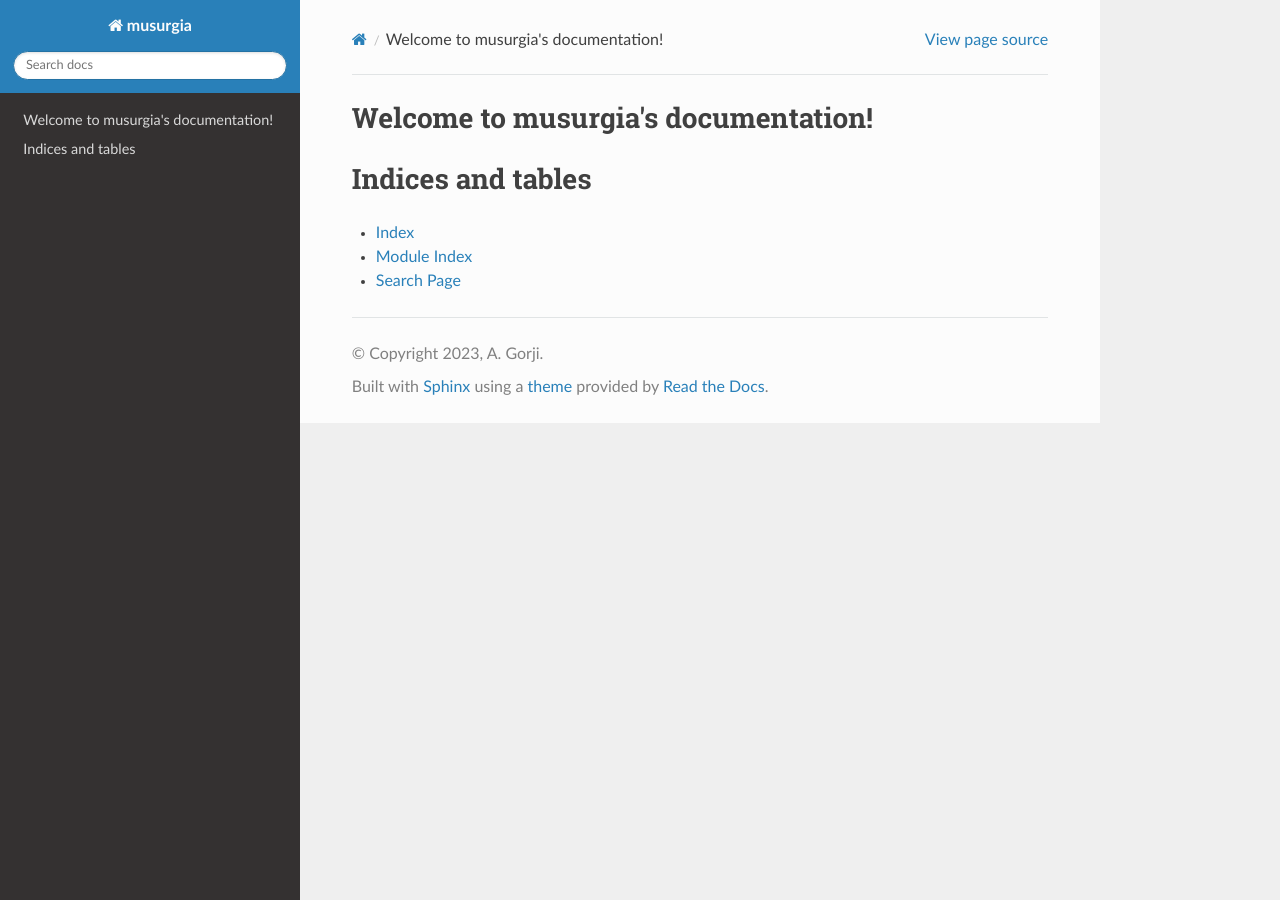
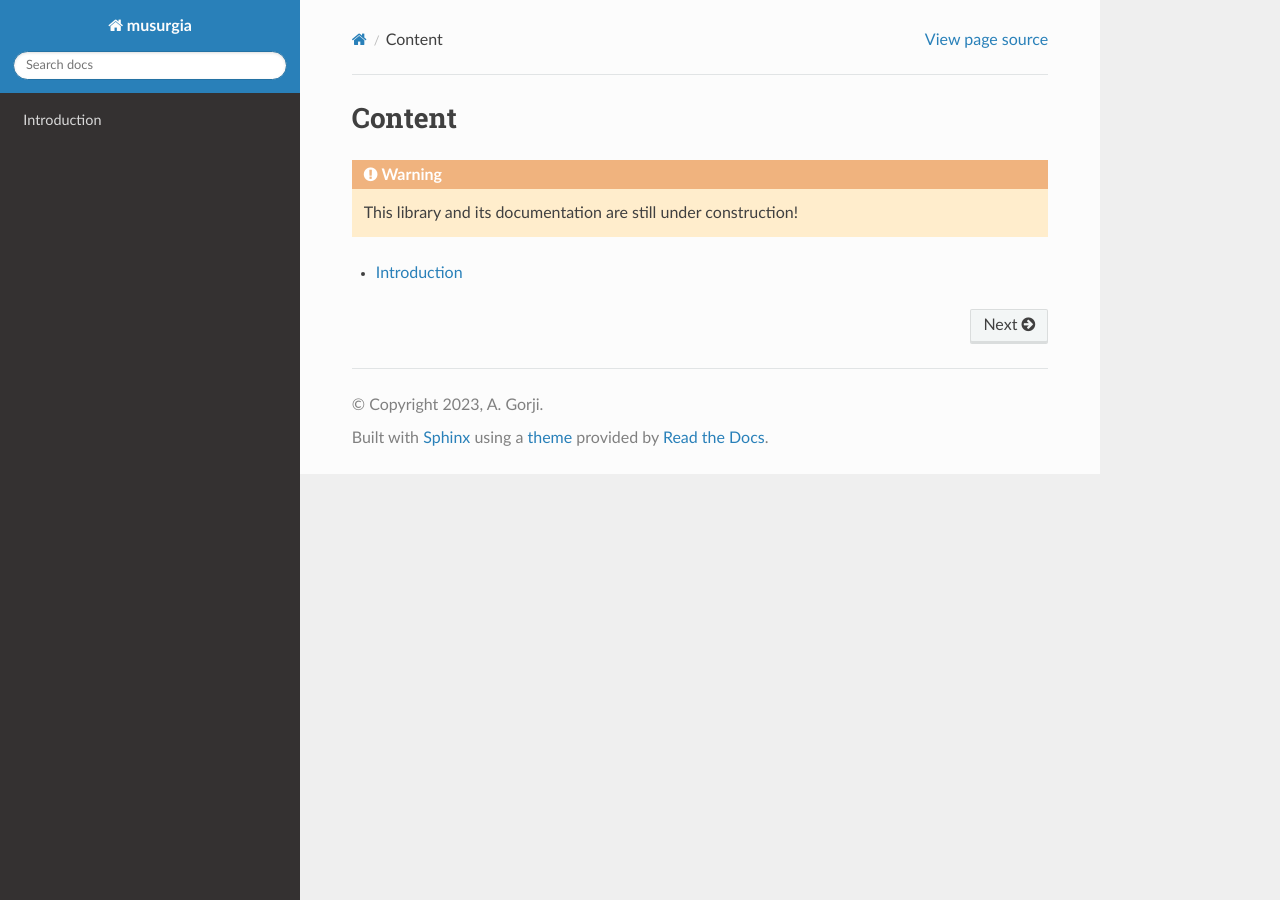
Before and after one commit to alexgorji/musurgia, a Sphinx documentation site: the page built from docs/index.rst, in a window 1280 px wide. Built offline with Sphinx 7.4.7 and the Read the Docs theme 2.0.0, drawn with Linux system fonts in a browser that asks for light colours.

Commit message:
first real minimal docs

```diff
--- a/docs/index.rst
+++ b/docs/index.rst
@@ -1,20 +1,11 @@
-.. musurgia documentation master file, created by
-   sphinx-quickstart on Thu Nov  9 11:45:41 2023.
-   You can adapt this file completely to your liking, but it should at least
-   contain the root `toctree` directive.
+Content
+=======
 
-Welcome to musurgia's documentation!
-====================================
+.. warning::
+   This library and its documentation are still under construction!
+
 
 .. toctree::
    :maxdepth: 2
-   :caption: Contents:
 
-
-
-Indices and tables
-==================
-
-* :ref:`genindex`
-* :ref:`modindex`
-* :ref:`search`
+   musurgia_intro
```
Also changed, not shown: docs/musurgia_intro.rst (added, +10 -0 lines).
